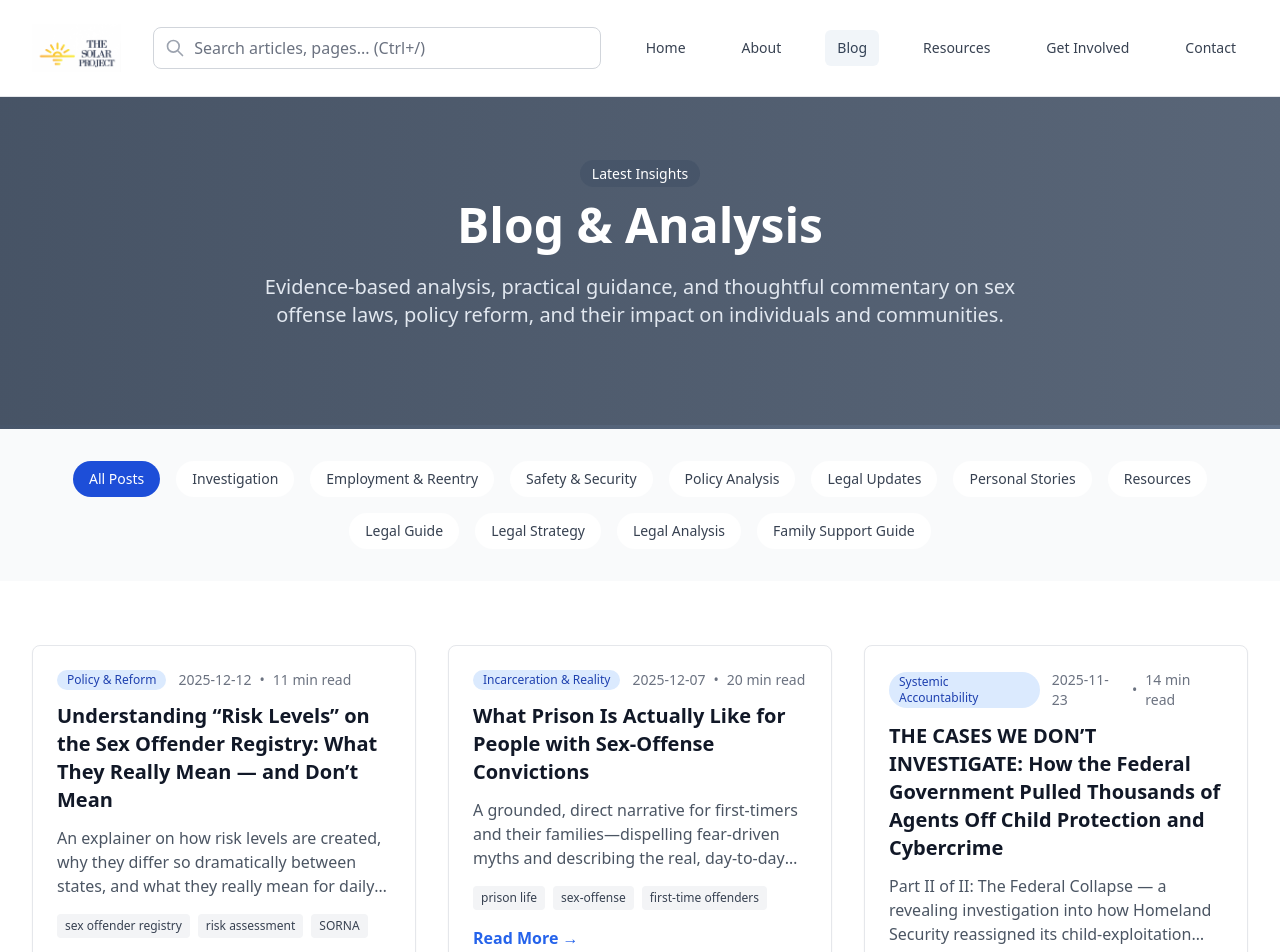
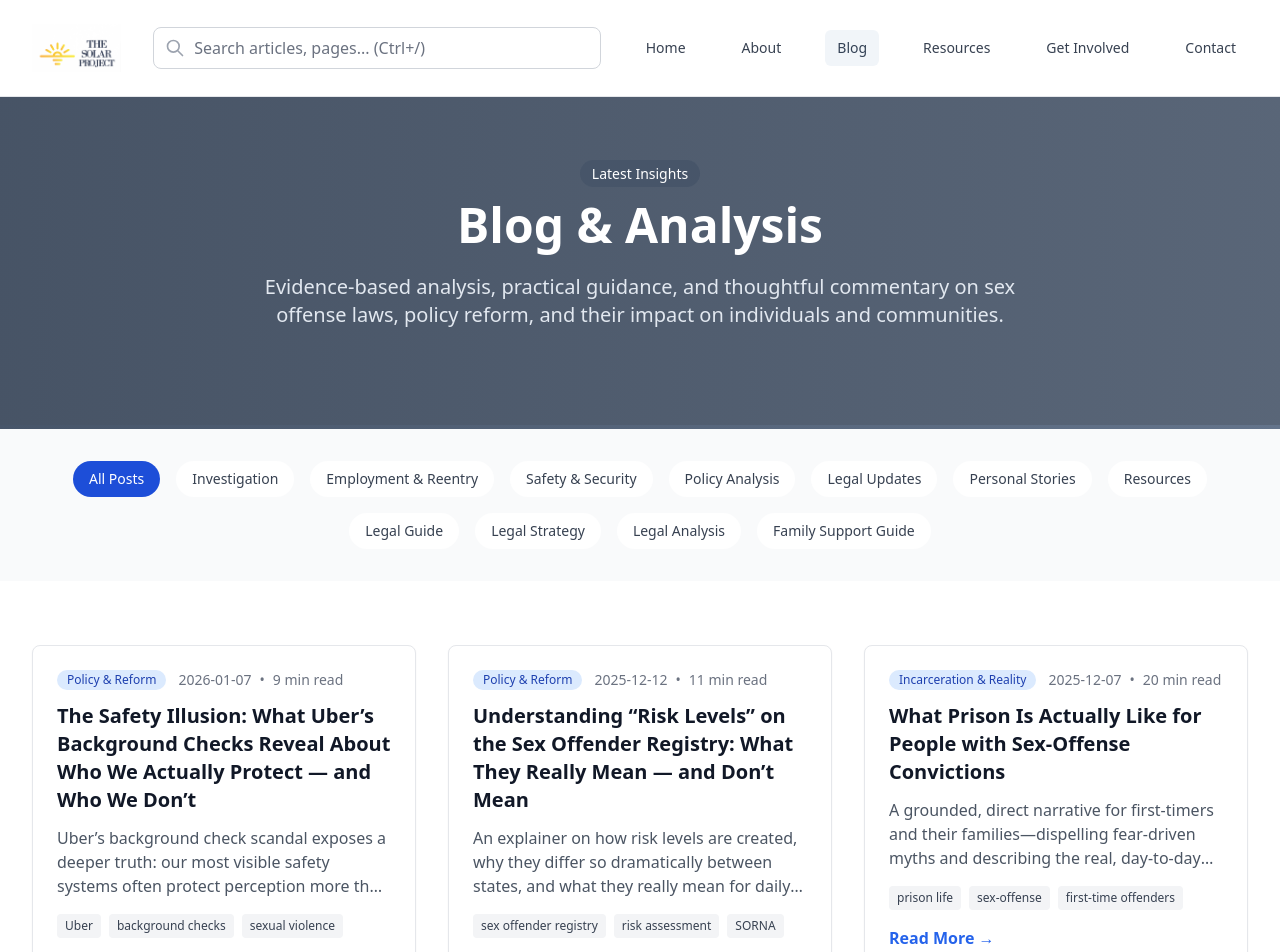
Before and after one commit to projectsolarrecon/Solar, a React (Vite) app: page /blog in a window 1280 px wide. Shown: the top 952 px of the page. Built offline with nearby package versions, Linux system fonts and the light colour scheme.

Commit message:
Update blogPosts.ts

```diff
--- a/src/data/blogPosts.ts
+++ b/src/data/blogPosts.ts
@@ -12,6 +12,28 @@ export interface BlogPost {
 
 export const allBlogPosts: BlogPost[] = [
   // Insert this object at the TOP of the exported array (newest-first):
+{
+  id: "the-safety-illusion",
+  title:
+    "The Safety Illusion: What Uber’s Background Checks Reveal About Who We Actually Protect — and Who We Don’t",
+  excerpt:
+    "Uber’s background check scandal exposes a deeper truth: our most visible safety systems often protect perception more than people. This post unpacks how registry policies and exclusion regimes create the illusion of safety while leaving real risk unaddressed.",
+  author: "SOLAR Project",
+  date: "2026-01-07",
+  readTime: "9 min read",
+  category: "Policy & Reform",
+  tags: [
+    "Uber",
+    "background checks",
+    "sexual violence",
+    "sex offender registry",
+    "safety theater",
+    "violence prevention",
+    "policy reform",
+    "risk assessment"
+  ],
+  path: "/blog/the-safety-illusion",
+},
 {
   id: "understanding-risk-levels",
   title: "Understanding “Risk Levels” on the Sex Offender Registry: What They Really Mean — and Don’t Mean",
```
